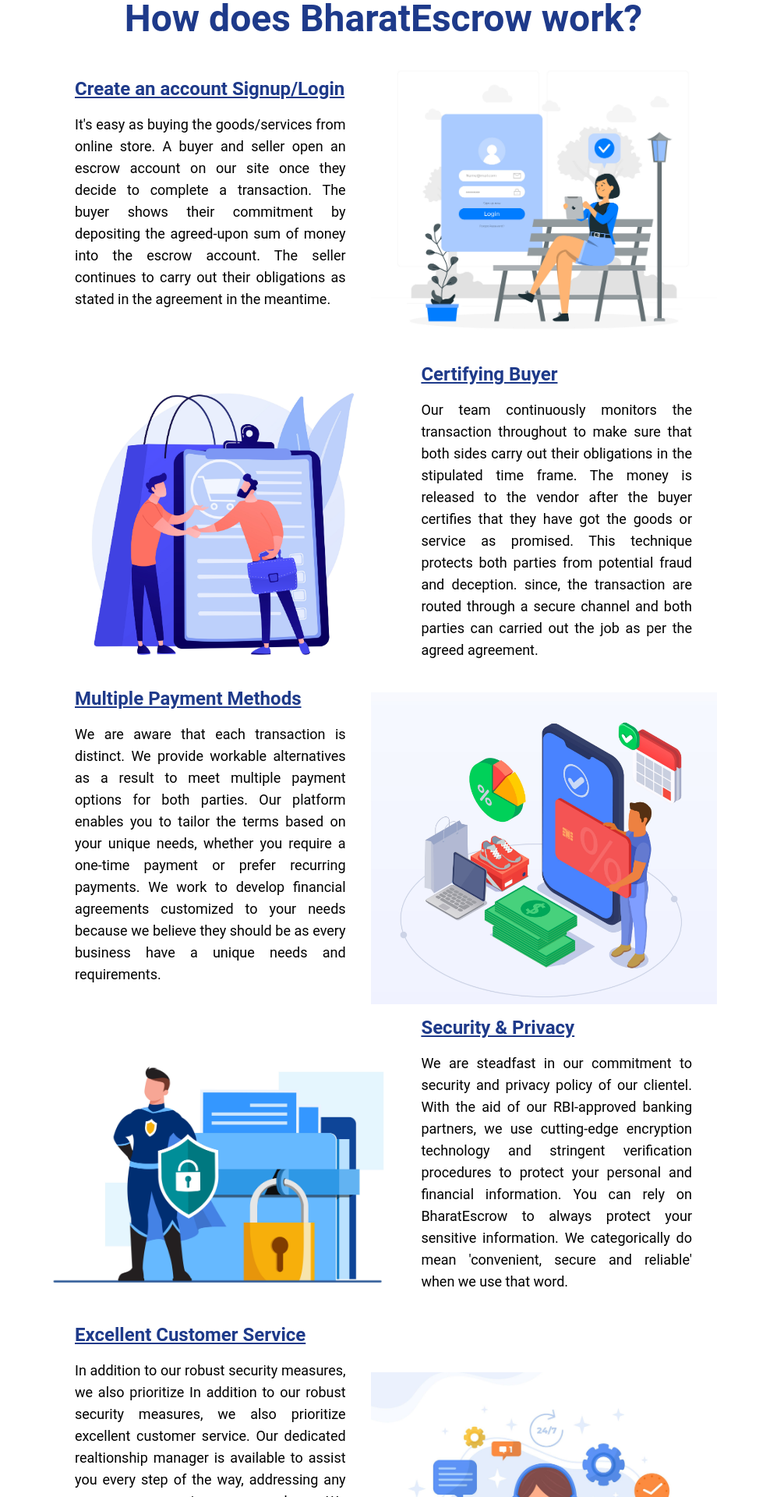
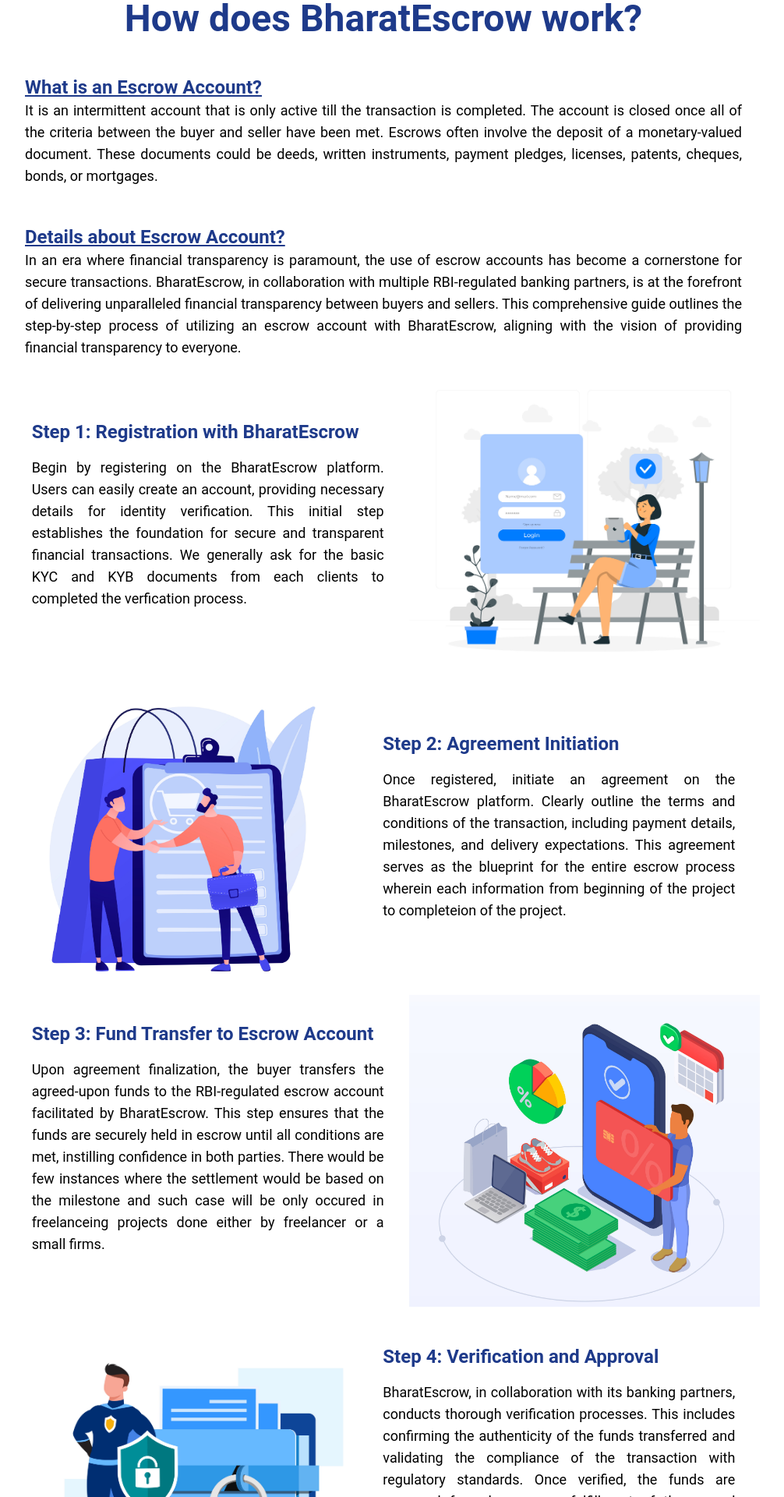
Before and after one commit to amankumar2k15/BharatEscrow, a React (Create React App) app: page /how-it-works in a window 1280 px wide. Shown: the part 160-2080 px from the top of the page at 78% size, without its empty margins (148-1154 px from the left). Built offline with nearby package versions, Linux system fonts and the light colour scheme.

Commit message:
changes in howtiworkd

```diff
--- a/src/pages/HowItWorks.js
+++ b/src/pages/HowItWorks.js
@@ -9,56 +9,86 @@
 
 const sections = [
     {
-        title: "Create an account Signup/Login",
-        content: "It's easy as buying the goods/services from online store. A buyer and seller open an escrow account on our site once they decide to complete a transaction. The buyer shows their commitment by depositing the agreed-upon sum of money into the escrow account. The seller continues to carry out their obligations as stated in the agreement in the meantime.",
+        id: 0,
+        title: "Registration with BharatEscrow",
+        content: "Begin by registering on the BharatEscrow platform. Users can easily create an account, providing necessary details for identity verification. This initial step establishes the foundation for secure and transparent financial transactions. We generally ask for the basic KYC and KYB documents from each clients to completed the verfication process.",
         image: loginSignup,
         reversed: false
     },
     {
-        title: "Certifying Buyer",
-        content: "Our team continuously monitors the transaction throughout to make sure that both sides carry out their obligations in the stipulated time frame. The money is released to the vendor after the buyer certifies that they have got the goods or service as promised. This technique protects both parties from potential fraud and deception. since, the transaction are routed through a secure channel and both parties can carried out the job as per the agreed agreement.",
+        id: 1,
+        title: "Agreement Initiation",
+        content: "Once registered, initiate an agreement on the BharatEscrow platform. Clearly outline the terms and conditions of the transaction, including payment details, milestones, and delivery expectations. This agreement serves as the blueprint for the entire escrow process wherein each information from beginning of the project to completeion of the project.",
         image: CertifyingBuyer,
         reversed: true
     },
     {
-        title: "Multiple Payment Methods",
-        content: "We are aware that each transaction is distinct. We provide workable alternatives as a result to meet multiple payment options for both parties. Our platform enables you to tailor the terms based on your unique needs, whether you require a one-time payment or prefer recurring payments. We work to develop financial agreements customized to your needs because we believe they should be as every business have a unique needs and requirements.",
+        id: 2,
+        title: "Fund Transfer to Escrow Account",
+        content: "Upon agreement finalization, the buyer transfers the agreed-upon funds to the RBI-regulated escrow account facilitated by BharatEscrow. This step ensures that the funds are securely held in escrow until all conditions are met, instilling confidence in both parties. There would be few instances where the settlement would be based on the milestone and such case will be only occured in freelanceing projects done either by freelancer or a small firms.",
         image: MultiplePayment,
         reversed: false
     },
     {
-        title: "Security & Privacy",
-        content: "We are steadfast in our commitment to security and privacy policy of our clientel. With the aid of our RBI-approved banking partners, we use cutting-edge encryption technology and stringent verification procedures to protect your personal and financial information. You can rely on BharatEscrow to always protect your sensitive information. We categorically do mean 'convenient, secure and reliable' when we use that word.",
+        id: 3,
+        title: "Verification and Approval",
+        content: "BharatEscrow, in collaboration with its banking partners, conducts thorough verification processes. This includes confirming the authenticity of the funds transferred and validating the compliance of the transaction with regulatory standards. Once verified, the funds are approved for release upon fulfillment of the agreed conditions. we need to make sure that the funds are transferred through a designated account.",
         image: Security,
         reversed: true
     },
     {
-        title: "Excellent Customer Service",
-        content: "In addition to our robust security measures, we also prioritize In addition to our robust security measures, we also prioritize excellent customer service. Our dedicated realtionship manager is available to assist you every step of the way, addressing any concerns or queries you may have. We value your satisfaction and aim to provide a seamless experience on our platform. Experience a new level of trust and security in your online transactions by signing up with BharatEscrow today. We're here to safeguard your financial interests and make sure that your transactions are conducted with trust, whether you're a buyer or a seller.",
+        id: 4,
+        title: "Milestone Tracking and Updates",
+        content: "Throughout the transaction, BharatEscrow provides a transparent milestone tracking system. Regular updates are communicated to both the buyer and seller, ensuring everyone is informed about the progress and any necessary actions required to move the transaction forward. This sort of payment will only occurs where a firm/freelancers are developing a project for a sepicifc needs .",
         image: Services,
         reversed: false
+    },
+    {
+        id: 5,
+        title: "Conditional Release of Funds",
+        content: "Upon successful completion of the agreed-upon conditions, the funds held in escrow are released to the seller. This step ensures that both parties adhere to their commitments, creating a secure and fair transaction environment.",
+        image: MultiplePayment,
+        reversed: true
     },
 
 ];
 
-const Section = ({ title, content, image, reversed }) => (
-    <div className={`flex flex-col justify-center items-center ${reversed ? "sm:flex-row-reverse" : "sm:flex-row"} px-2 sm:flex-wrap md:flex-nowrap sm:justify-evenly`}>
-        <div className='flex flex-col justify-center gap-4 mb-8 w-11/12 sm:w-[300px] md:w-[400px] mx-2 md:px-6'>
-            <h2 className='text-lg font-semibold sm:text-xl md:text-2xl underline text-blue-900'>{title}</h2>
-            <h3 className='text-sm sm:text-md md:text-lg text-justify'>{content}</h3>
+const Section = ({ title, id, content, image, reversed }) => {
+    return (
+        <div className={`flex flex-col justify-center items-center ${reversed ? "sm:flex-row-reverse" : "sm:flex-row"} px-4 sm:flex-wrap md:flex-nowrap gap-y-4 sm:justify-evenly`}>
+            <div className='flex flex-col justify-center gap-4 mb-8 w-11/12  md:w-[500px] mx-2 md:px-6'>
+                <h2 className='text-lg inline-flex font-semibold sm:text-xl md:text-2xl whitespace-nowrap text-blue-900'>
+                    <div className='no-underline '>{`Step ${id + 1}: `}</div>
+                    &nbsp;{title}
+                </h2>
+                <h3 className='text-sm sm:text-md md:text-lg text-justify'>{content}</h3>
+            </div>
+            <div className='sm:w-[400px] md:w-[450px] h-[250px] md:h-[400px] px-5 sm:px-0'>
+                <img className='object-cover sm:w-[400px] md:w-[450px] h-[250px] md:h-[400px]' src={image} alt={title} />
+            </div>
         </div>
-        <div className='sm:w-[400px] md:w-[450px] h-[250px] md:h-[400px] px-5 sm:px-0'>
-            <img className='object-cover sm:w-[400px] md:w-[450px] h-[250px] md:h-[400px]' src={image} alt={title} />
-        </div>
-    </div>
-);
+    )
+};
 
 const HowItWorks = () => (
     <section className='howItWork'>
-        <div className='max-w-4xl mt-[104px] flex flex-col mx-auto text-black md:px-3 '>
+        <div className='max-w-5xl mt-[104px] flex flex-col mx-auto text-black md:px-3 '>
             <div className='mt-14 mb-4'>
                 <h1 className=' text-blue-900 font-bold text-2xl  sm:text-3xl md:text-4xl lg:text-5xl text-center font-roboto'>How does BharatEscrow work?</h1>
             </div>
+
+            <div className='px-10 py-8'>
+                <h2 className='text-lg font-semibold sm:text-xl md:text-2xl underline text-blue-900'>What is an Escrow Account?</h2>
+                <p className='text-sm sm:text-md md:text-lg text-justify'>It is an intermittent account that is only active till the transaction is completed. The account is closed once all of the criteria between the buyer and seller have been met. Escrows often involve the deposit of a monetary-valued document. These documents could be deeds, written instruments, payment pledges, licenses, patents, cheques, bonds, or mortgages.</p>
+            </div>
+
+            <div className='px-10 py-4'>
+                <h2 className='text-lg font-semibold sm:text-xl md:text-2xl underline text-blue-900'>Details about Escrow Account?</h2>
+                <p className='text-sm sm:text-md md:text-lg text-justify'>In an era where financial transparency is paramount, the use of escrow accounts has become a cornerstone for secure transactions. BharatEscrow, in collaboration with multiple RBI-regulated banking partners, is at the forefront of delivering unparalleled financial transparency between buyers and sellers. This comprehensive guide outlines the step-by-step process of utilizing an escrow account with BharatEscrow, aligning with the vision of providing financial transparency to everyone.</p>
+            </div>
+
+
+            {/* sections mapping data  */}
             {sections.map((section, index) => <Section key={index} {...section} />)}
         </div>
         <GetInTouch />
```
